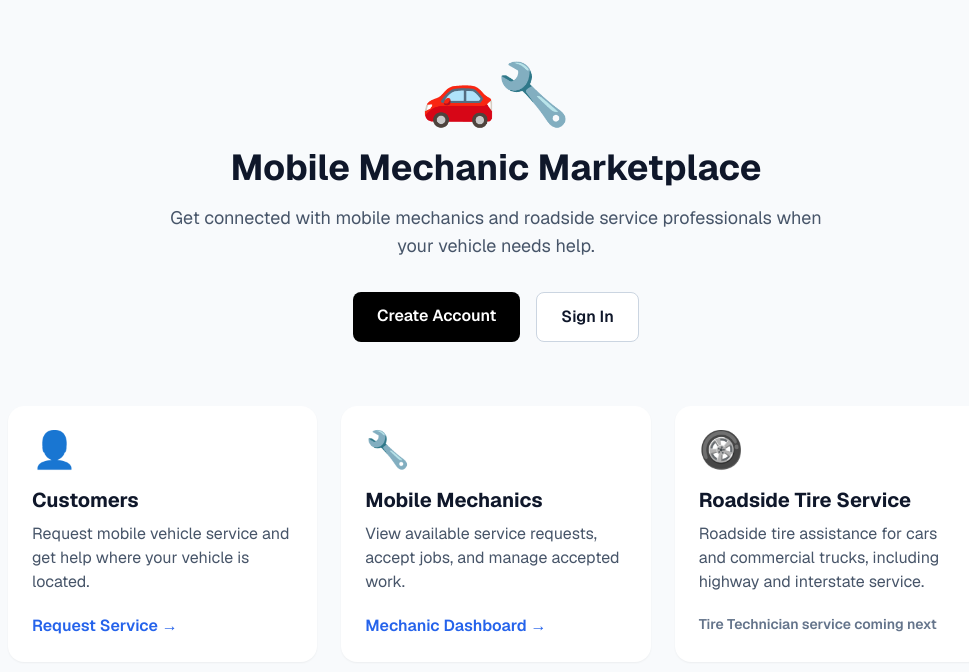
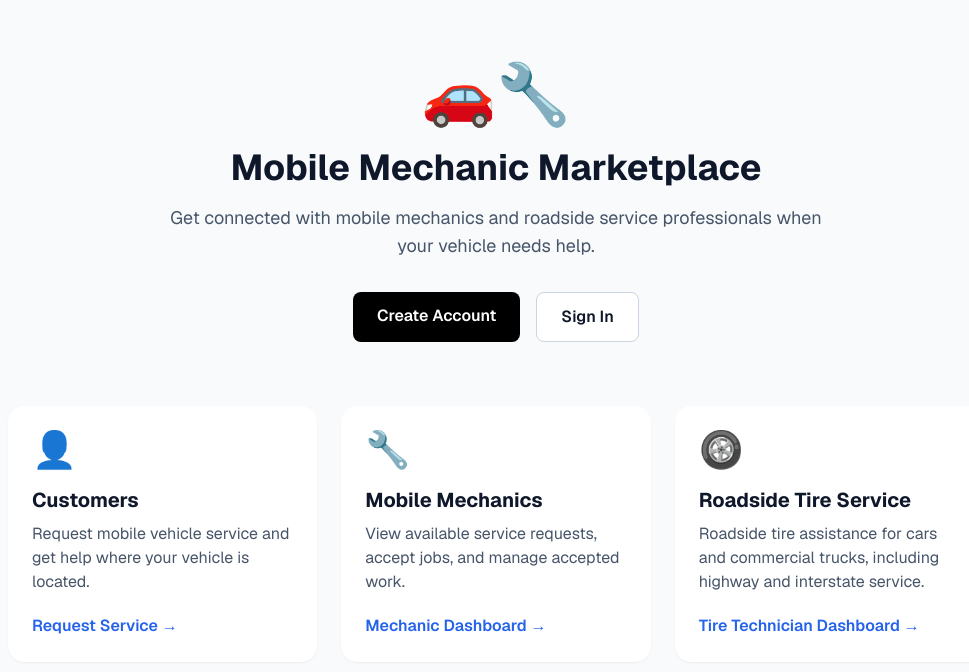
Before and after one commit to dion1974199/atl-mobile-mechanic, a Next.js app: page / in a window 1280 px wide. Shown: the top 672 px of the page, without its empty margins (144-1113 px from the left). Built offline with nearby package versions, Linux system fonts and the light colour scheme.

Commit message:
Connect tire technician homepage link

```diff
--- a/app/page.tsx
+++ b/app/page.tsx
@@ -88,9 +88,12 @@ export default function HomePage() {
               including highway and interstate service.
             </p>
 
-            <p className="mt-5 text-sm font-semibold text-slate-500">
-              Tire Technician service coming next
-            </p>
+            <Link
+              href="/tire-technician"
+              className="mt-5 inline-block font-semibold text-blue-600"
+            >
+              Tire Technician Dashboard →
+            </Link>
           </div>
         </div>
       </section>
```
